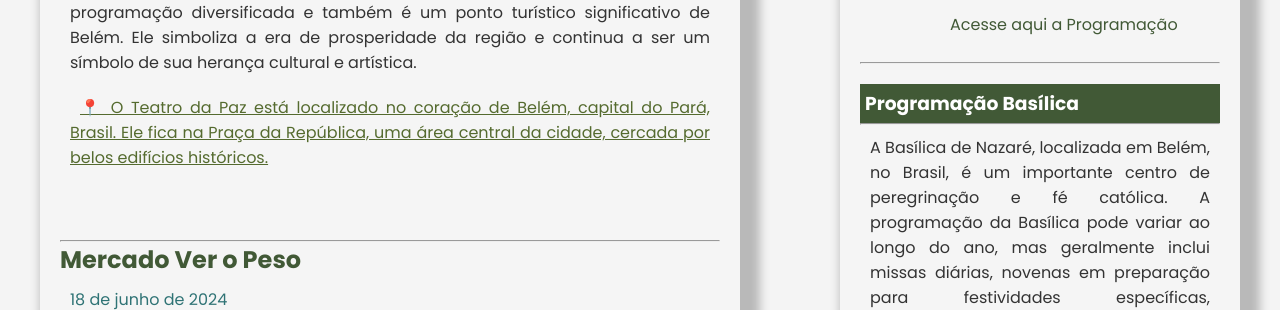
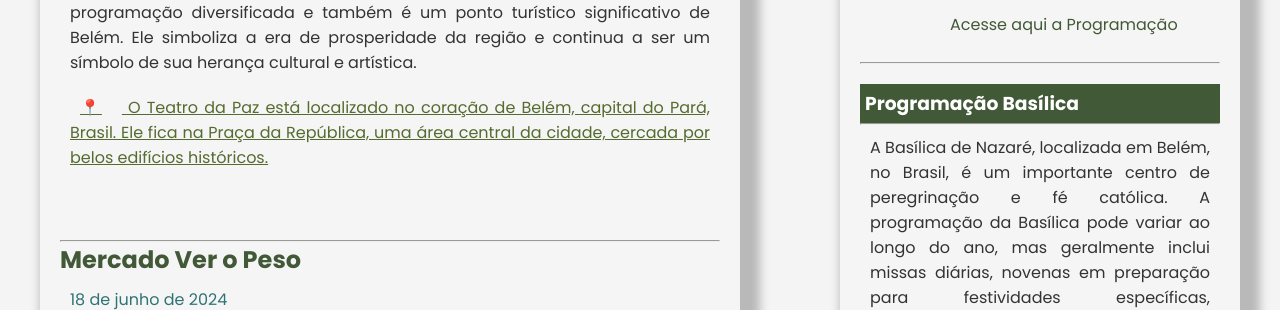
Before and after one commit to dev-raimundos/projeto-portal-amazonia, a PHP site: page /construcoes/const.html in a window 1280 px wide. Shown: the part 947-1257 px from the top of the page. Run offline with PHP 8.4, Linux system fonts and the light colour scheme.

Commit message:
correções para merge

```diff
--- a/construcoes/const.html
+++ b/construcoes/const.html
@@ -6,7 +6,7 @@
     <title>Blog Section</title>
     <link rel="stylesheet" href="../css/style02.css">
     <!-- Fav-icon -->
-    <link rel="shortcut icon" href="images/fav-icon.svg">
+    <link rel="shortcut icon" href="/images/fav-icon.svg">
     <!-- Poppins Font Family -->
     <link rel="preconnect" href="https://fonts.gstatic.com">
     <link href="https://fonts.googleapis.com/css2?family=Poppins:wght@100;200;300;400;500;600;700;800;900&display=swap"
@@ -42,7 +42,12 @@
                  <p>Com o declínio da economia da borracha no início do século XX, o teatro enfrentou dificuldades, mas passou por várias restaurações importantes, especialmente em 1960 e 2002. Em 1963, foi tombado pelo Instituto do Patrimônio Histórico e Artístico Nacional (IPHAN), reconhecendo sua importância histórica.</p>
 
                  <p>Hoje, o Teatro da Paz é um importante palco cultural da Amazônia, com uma programação diversificada e também é um ponto turístico significativo de Belém. Ele simboliza a era de prosperidade da região e continua a ser um símbolo de sua herança cultural e artística.</p>
-                 <p><a class="localizacao" href="https://maps.app.goo.gl/yS1dfAhihcgcusg78" target="_blank" external>📍 O Teatro da Paz está localizado no coração de Belém, capital do Pará, Brasil. Ele fica na Praça da República, uma área central da cidade, cercada por belos edifícios históricos.</a></p>
+                 <p><a class = "localizacao" href = "https://maps.app.goo.gl/yS1dfAhihcgcusg78" target = "_blank"
+                       external>📍</a><a class = "localizacao" external
+                                        href = "https://maps.app.goo.gl/yS1dfAhihcgcusg78" target = "_blank"> O Teatro da Paz está localizado no coração de Belém,
+                                                                    capital do Pará, Brasil. Ele fica na Praça da
+                                                                    República, uma área central da cidade, cercada por
+                                                                    belos edifícios históricos.</a></p>
 
             </div>
 
--- a/css/clima.css
+++ b/css/clima.css
@@ -111,9 +111,13 @@
     justify-content: start; /* Alinhamento do conteúdo */
     padding: 4px 10px; /* Preenchimento interno */
     border-radius: 8px; /* Borda arredondada */
-    box-shadow: 0px 0px 5px rgba(0, 0, 0, 0.2); /* Sombra */
+    /* Sombra */
     background-color: #ffffff; /* Cor de fundo dos cards */
     gap: 10px; /* Espaçamento entre os elementos */
+}
+
+#other_infos .info {
+    box-shadow: 0 0 5px rgba(0, 0, 0, 0.2);
 }
 
 #other_infos .info h2 {
--- a/fauna e flora/faunaeflora.html
+++ b/fauna e flora/faunaeflora.html
@@ -6,7 +6,7 @@
     <title>Blog Section</title>
     <link rel="stylesheet" href="../css/style03.css">
     <!-- Fav-icon -->
-    <link rel="shortcut icon" href="images/fav-icon.svg">
+    <link rel="shortcut icon" href="/images/fav-icon.svg">
     <!-- Poppins Font Family -->
     <link rel="preconnect" href="https://fonts.gstatic.com">
     <link href="https://fonts.googleapis.com/css2?family=Poppins:wght@100;200;300;400;500;600;700;800;900&display=swap"
@@ -230,7 +230,6 @@
         </div>
 
 
-        </div>
     </section>
 
     <footer>
--- a/login/login.php
+++ b/login/login.php
@@ -1,4 +1,5 @@
 <?php
+global $conexao;
 session_start();
 include('conexao.php');
 
```
Also changed, not shown: login/index.php (+7 -4 lines).
